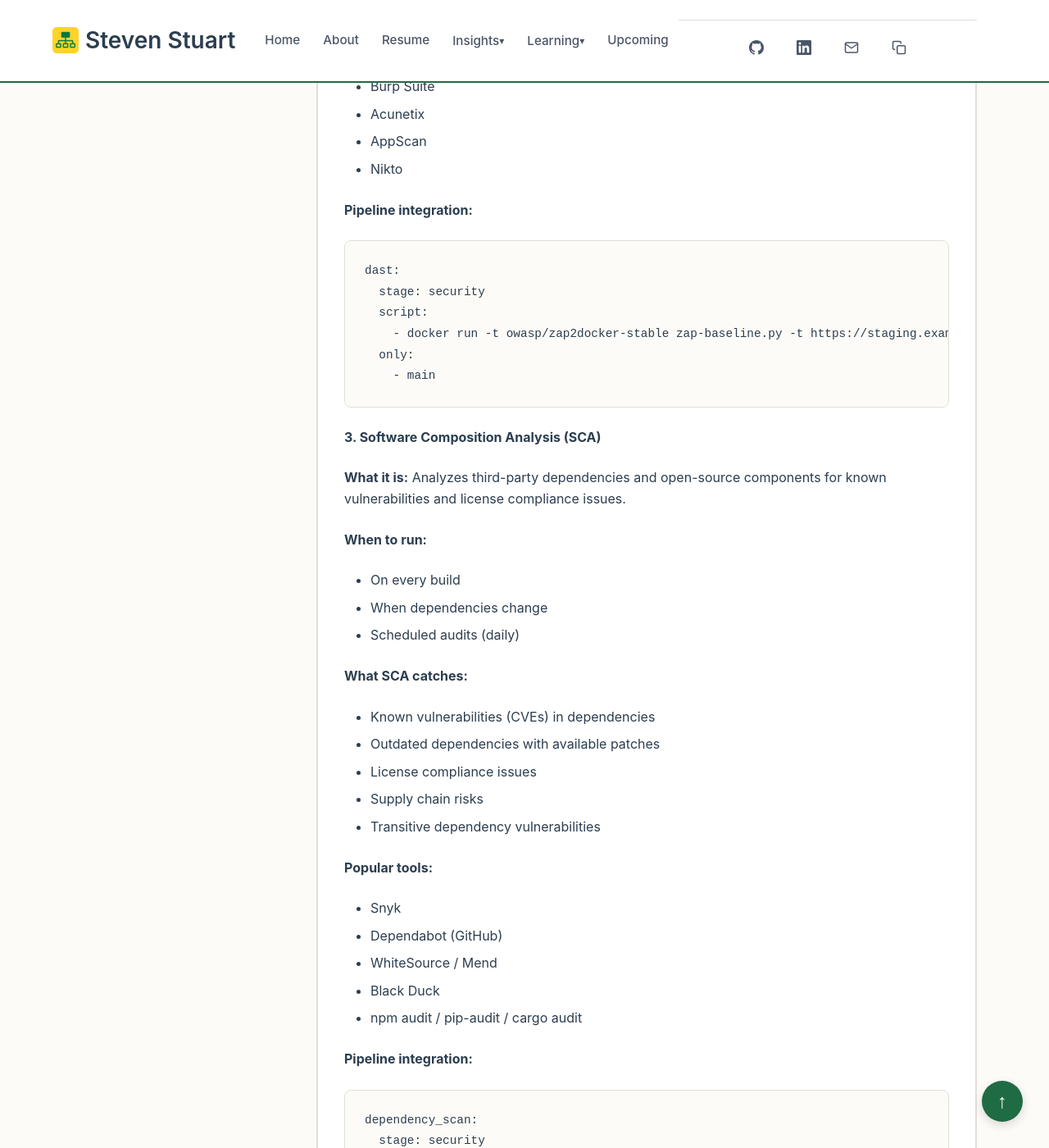
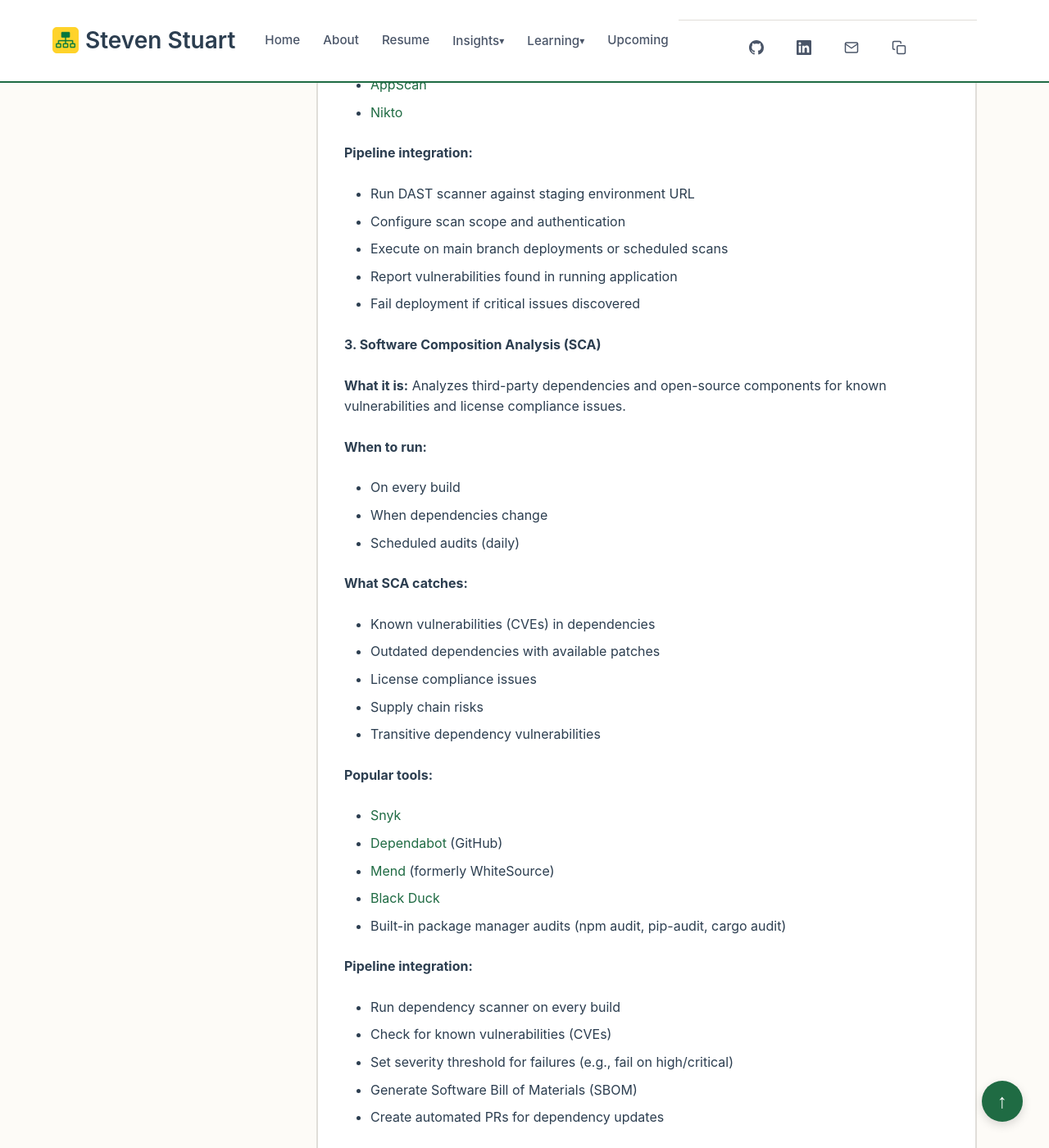
Before and after one commit to stevenstuartm/stevenstuartm.github.io, a Jekyll site: the page built from _guides/sdlc/cicd.md, in a window 1280 px wide and 1400 px high, scrolled down 16654 px. Shown: the whole window at 82% size. Built offline with Jekyll 4.4.1, drawn with Linux system fonts in a browser that asks for light colours; some of the changed text lies outside the part shown.

Commit message:
removing undeeded code examples

````diff
--- a/_guides/sdlc/cicd.md
+++ b/_guides/sdlc/cicd.md
@@ -496,22 +496,18 @@ Release Tag → Production Pipeline (deploy to prod)
 - CWE (Common Weakness Enumeration) violations
 
 **Popular tools:**
-- SonarQube / SonarCloud
-- Checkmarx
-- Veracode
-- Semgrep
-- CodeQL (GitHub Advanced Security)
+- [SonarQube](https://www.sonarsource.com/products/sonarqube/){:target="_blank" rel="noopener noreferrer"} / [SonarCloud](https://www.sonarsource.com/products/sonarcloud/){:target="_blank" rel="noopener noreferrer"}
+- [Checkmarx](https://checkmarx.com/){:target="_blank" rel="noopener noreferrer"}
+- [Veracode](https://www.veracode.com/){:target="_blank" rel="noopener noreferrer"}
+- [Semgrep](https://semgrep.dev/){:target="_blank" rel="noopener noreferrer"}
+- [CodeQL](https://codeql.github.com/){:target="_blank" rel="noopener noreferrer"} (GitHub Advanced Security)
 
 **Pipeline integration:**
-```yaml
-sast:
-  stage: security
-  script:
-    - sonar-scanner -Dsonar.projectKey=myproject
-  allow_failure: false
-  rules:
-    - if: $CI_PIPELINE_SOURCE == 'merge_request_event'
-```
+- Run SAST scanner with project configuration
+- Configure to run on pull requests and commits
+- Fail pipeline if critical vulnerabilities found
+- Report results as pipeline artifacts or comments
+- Track findings over time to measure improvement
 
 **2. Dynamic Application Security Testing (DAST)**
 
@@ -530,21 +526,18 @@ sast:
 - OWASP Top 10 vulnerabilities
 
 **Popular tools:**
-- OWASP ZAP
-- Burp Suite
-- Acunetix
-- AppScan
-- Nikto
+- [OWASP ZAP](https://www.zaproxy.org/){:target="_blank" rel="noopener noreferrer"}
+- [Burp Suite](https://portswigger.net/burp){:target="_blank" rel="noopener noreferrer"}
+- [Acunetix](https://www.acunetix.com/){:target="_blank" rel="noopener noreferrer"}
+- [AppScan](https://www.hcl-software.com/appscan){:target="_blank" rel="noopener noreferrer"}
+- [Nikto](https://github.com/sullo/nikto){:target="_blank" rel="noopener noreferrer"}
 
 **Pipeline integration:**
-```yaml
-dast:
-  stage: security
-  script:
-    - docker run -t owasp/zap2docker-stable zap-baseline.py -t https://staging.example.com
-  only:
-    - main
-```
+- Run DAST scanner against staging environment URL
+- Configure scan scope and authentication
+- Execute on main branch deployments or scheduled scans
+- Report vulnerabilities found in running application
+- Fail deployment if critical issues discovered
 
 **3. Software Composition Analysis (SCA)**
 
@@ -563,21 +556,18 @@ dast:
 - Transitive dependency vulnerabilities
 
 **Popular tools:**
-- Snyk
-- Dependabot (GitHub)
-- WhiteSource / Mend
-- Black Duck
-- npm audit / pip-audit / cargo audit
+- [Snyk](https://snyk.io/){:target="_blank" rel="noopener noreferrer"}
+- [Dependabot](https://github.com/dependabot){:target="_blank" rel="noopener noreferrer"} (GitHub)
+- [Mend](https://www.mend.io/){:target="_blank" rel="noopener noreferrer"} (formerly WhiteSource)
+- [Black Duck](https://www.blackduck.com/){:target="_blank" rel="noopener noreferrer"}
+- Built-in package manager audits (npm audit, pip-audit, cargo audit)
 
 **Pipeline integration:**
-```yaml
-dependency_scan:
-  stage: security
-  script:
-    - npm audit --audit-level=high
-    - snyk test --severity-threshold=high
-  allow_failure: false
-```
+- Run dependency scanner on every build
+- Check for known vulnerabilities (CVEs)
+- Set severity threshold for failures (e.g., fail on high/critical)
+- Generate Software Bill of Materials (SBOM)
+- Create automated PRs for dependency updates
 
 **4. Secret Detection**
 
@@ -598,20 +588,18 @@ dependency_scan:
 - Hardcoded passwords
 
 **Popular tools:**
-- GitGuardian
-- TruffleHog
-- git-secrets
-- detect-secrets
-- GitHub Secret Scanning
+- [GitGuardian](https://www.gitguardian.com/){:target="_blank" rel="noopener noreferrer"}
+- [TruffleHog](https://github.com/trufflesecurity/trufflehog){:target="_blank" rel="noopener noreferrer"}
+- [git-secrets](https://github.com/awslabs/git-secrets){:target="_blank" rel="noopener noreferrer"}
+- [detect-secrets](https://github.com/Yelp/detect-secrets){:target="_blank" rel="noopener noreferrer"}
+- [GitHub Secret Scanning](https://docs.github.com/en/code-security/secret-scanning){:target="_blank" rel="noopener noreferrer"}
 
 **Pipeline integration:**
-```yaml
-secret_scan:
-  stage: security
-  script:
-    - trufflehog filesystem . --json
-  allow_failure: false
-```
+- Scan code and commit history for secrets
+- Run on every commit and pull request
+- Fail pipeline if secrets detected
+- Use pre-commit hooks to prevent secret commits
+- Monitor and alert on secret exposure
 
 **5. Container Image Scanning**
 
@@ -630,21 +618,18 @@ secret_scan:
 - Exposed secrets in images
 
 **Popular tools:**
-- Trivy
-- Snyk Container
-- Aqua Security
-- Clair
-- Docker Scan
+- [Trivy](https://trivy.dev/){:target="_blank" rel="noopener noreferrer"}
+- [Snyk Container](https://snyk.io/product/container-vulnerability-management/){:target="_blank" rel="noopener noreferrer"}
+- [Aqua Security](https://www.aquasec.com/){:target="_blank" rel="noopener noreferrer"}
+- [Clair](https://github.com/quay/clair){:target="_blank" rel="noopener noreferrer"}
+- [Docker Scan](https://docs.docker.com/engine/scan/){:target="_blank" rel="noopener noreferrer"}
 
 **Pipeline integration:**
-```yaml
-container_scan:
-  stage: security
-  script:
-    - docker build -t myapp:latest .
-    - trivy image --severity HIGH,CRITICAL myapp:latest
-  allow_failure: false
-```
+- Build container images
+- Scan images for vulnerabilities before pushing to registry
+- Set severity threshold for failures
+- Block deployment of vulnerable images
+- Rescan images periodically in registry
 
 **6. Infrastructure as Code (IaC) Scanning**
 
@@ -663,20 +648,18 @@ container_scan:
 - Non-compliant configurations
 
 **Popular tools:**
-- Checkov
-- tfsec
-- Terrascan
-- Bridgecrew
-- Snyk IaC
+- [Checkov](https://www.checkov.io/){:target="_blank" rel="noopener noreferrer"}
+- [tfsec](https://aquasecurity.github.io/tfsec/){:target="_blank" rel="noopener noreferrer"}
+- [Terrascan](https://runterrascan.io/){:target="_blank" rel="noopener noreferrer"}
+- [Bridgecrew](https://www.bridgecrew.io/){:target="_blank" rel="noopener noreferrer"}
+- [Snyk IaC](https://snyk.io/product/infrastructure-as-code-security/){:target="_blank" rel="noopener noreferrer"}
 
 **Pipeline integration:**
-```yaml
-iac_scan:
-  stage: security
-  script:
-    - checkov -d terraform/ --framework terraform
-  allow_failure: false
-```
+- Scan IaC files when they change
+- Run before infrastructure is applied
+- Validate security policies and compliance rules
+- Fail pipeline on critical misconfigurations
+- Provide remediation guidance in results
 
 ### Security Gate Strategy
 
````
Also changed, not shown: _guides/infrastructure/iac-environment-lifecycle.md (+12 -23 lines), _guides/infrastructure/iac-implementation-patterns.md (+29 -68 lines), _guides/infrastructure/iac-tools-comparison.md (+1 -1 lines), _guides/sdlc/devsecops.md (+1 -1 lines).
